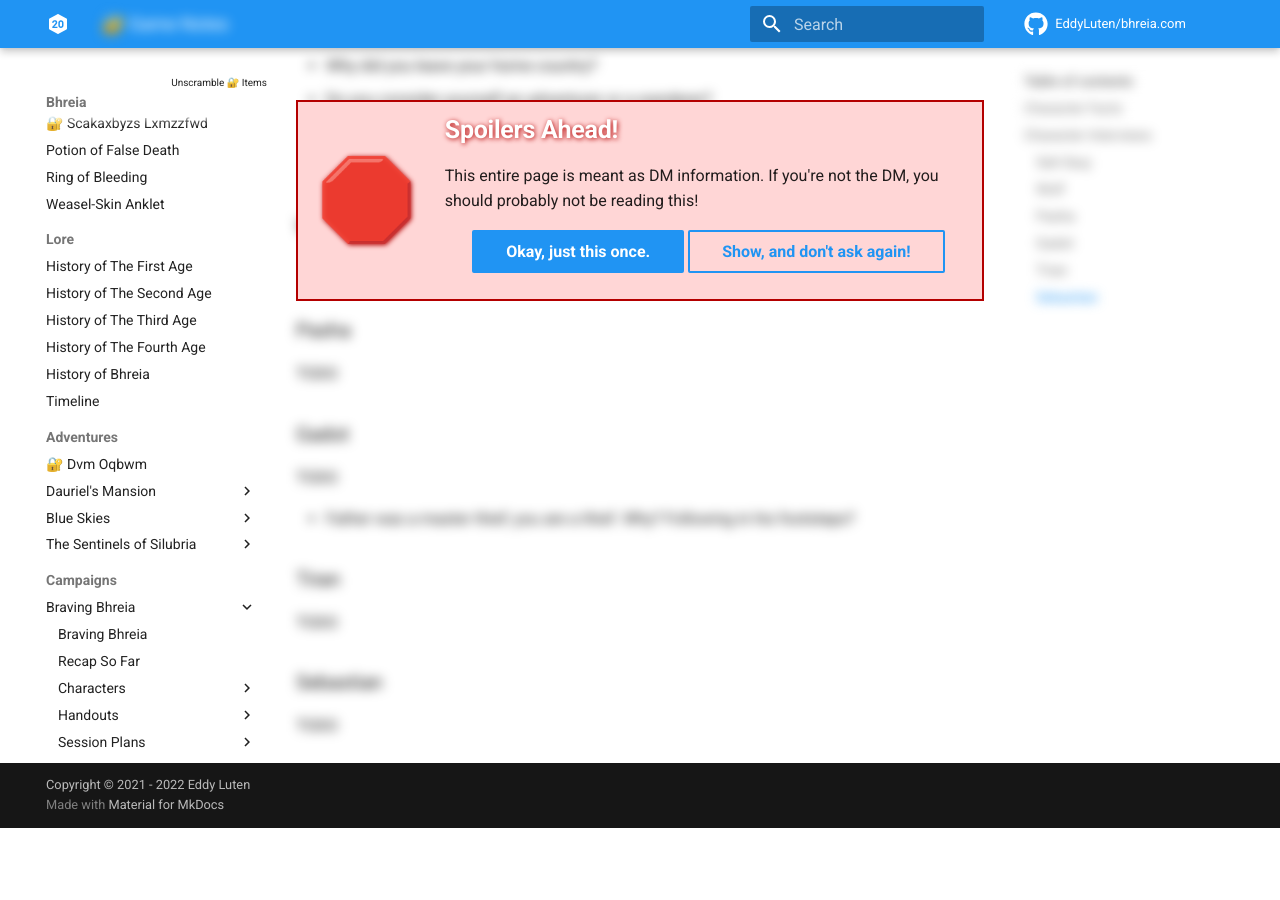
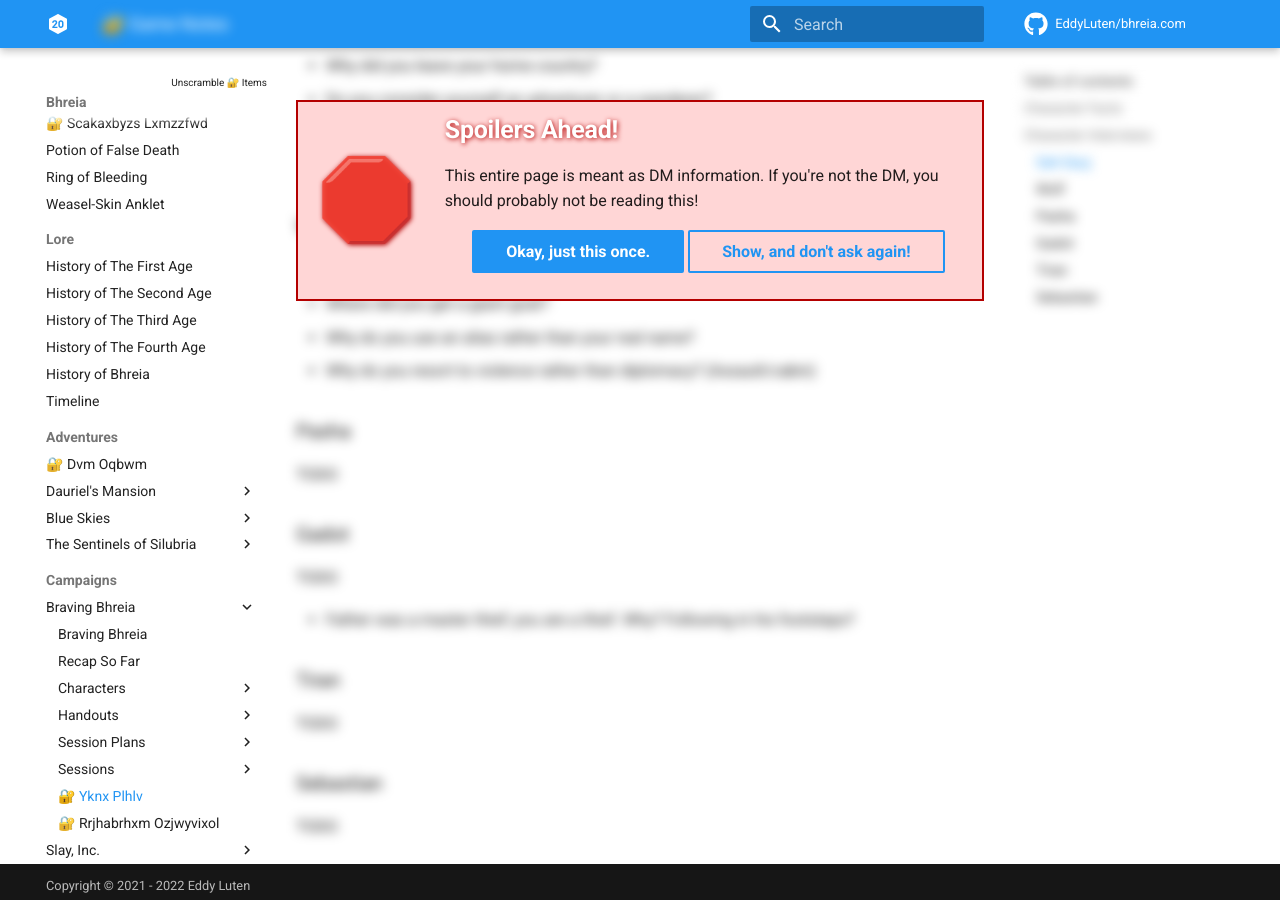
Before and after one commit to EddyLuten/bhreia.com, an MkDocs documentation site: the page built from docs/campaigns/braving-bhreia/game-notes.md, in a window 1280 px wide and 900 px high, scrolled down 1258 px. Built offline with MkDocs 1.6.1 and Material for MkDocs 9.7.7, drawn with Linux system fonts in a browser that asks for light colours; comment, search, counter and statistics services are not loaded; before the commit the page ends 2086 px from its top, so only the background shows below that.

Commit message:
A few minor last minute adjustments

```diff
--- a/docs/campaigns/braving-bhreia/game-notes.md
+++ b/docs/campaigns/braving-bhreia/game-notes.md
@@ -45,7 +45,10 @@
 
 ### Wolf
 
-- Ask about resorting to violence (the assault, and at the cabin)
+- How difficult is it to live in a culture with fewer Dwarves?
+- Where did you get a giant goat?
+- Why do you use an alias rather than your real name?
+- Why do you resort to violence rather than diplomacy? (Assault/cabin)
 
 ### Pasha
 
```
Also changed, not shown: docs/campaigns/braving-bhreia/plans/plan-21.md (+1 -1 lines).
